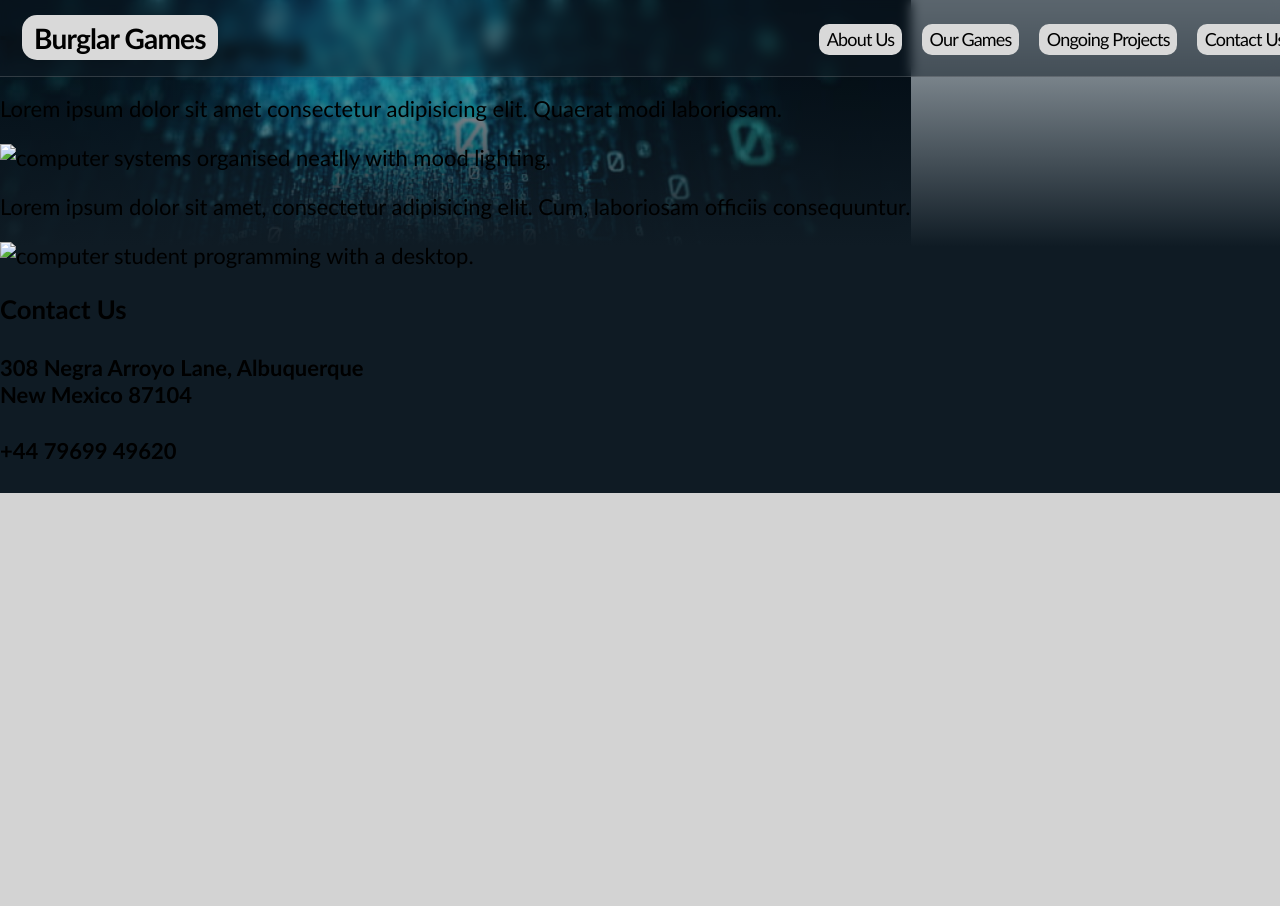
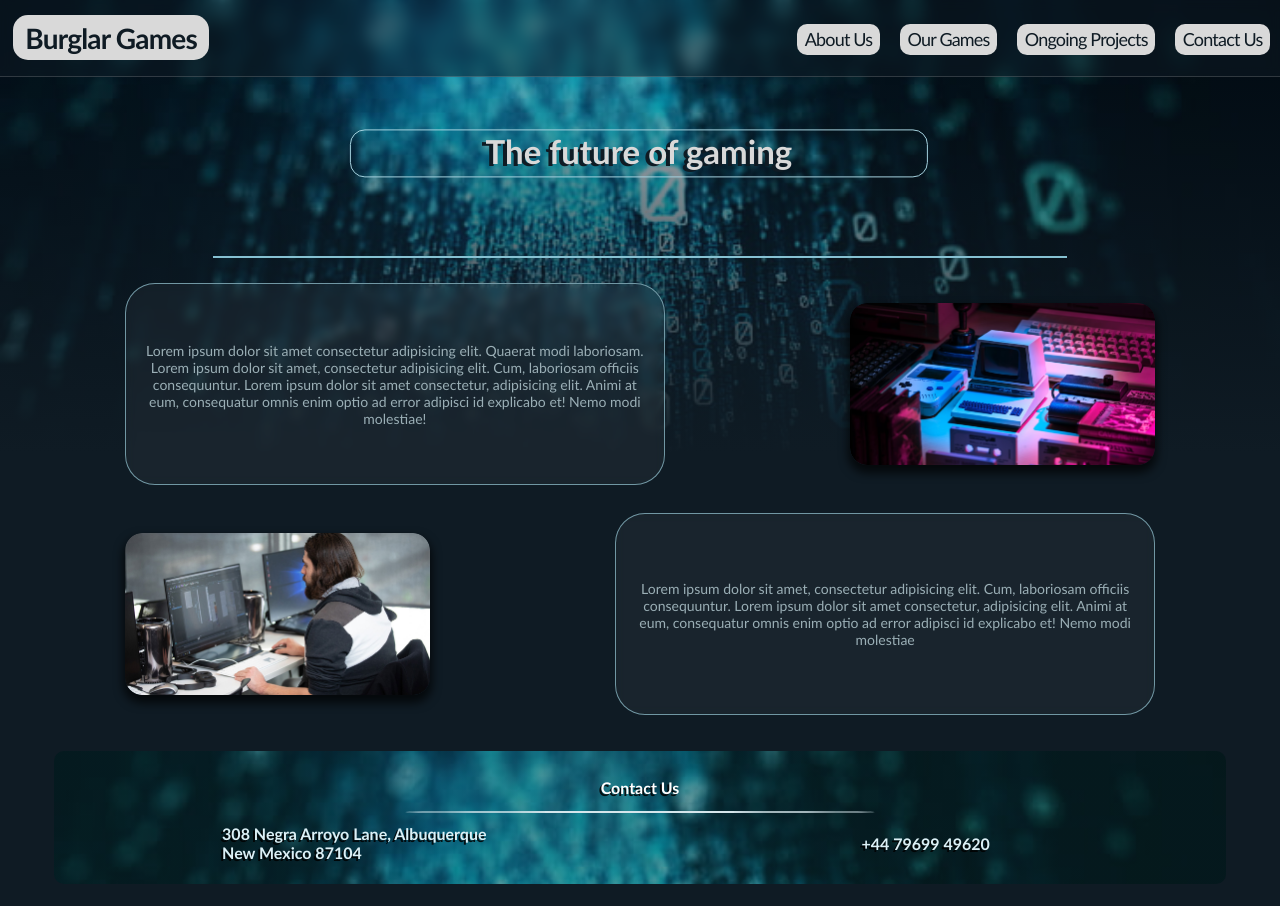
Before and after one commit to ChewieTea/TalWeb, a plain HTML site: page index.html in a window 1280 px wide. Before the commit the page ends 800 px from the top, so only its background shows below. Drawn offline with Linux system fonts and the light colour scheme.

Commit message:
Finished
Finished, it's now a project i can use to test javascript if i want to

```diff
--- a/index.html
+++ b/index.html
@@ -9,7 +9,7 @@
 </head>
 <body id="backgroundImageFix">
 
-    <header> <!--* bar -->
+    <header class="slide-in-top"> <!--* bar -->
 
         <h1>Burglar Games</h1>
 
@@ -25,23 +25,28 @@
 
     </header>
 
-    <section>
+    <section class="content">
         <h2>The future of gaming</h2>
+        <hr>
 
-        <div class="row">
-            <p>Lorem ipsum dolor sit amet consectetur adipisicing elit. Quaerat modi laboriosam.</p>
-            <img src="#" alt="computer systems organised neatlly with mood lighting.">
+        <div>
+            <div class="row">
+                <p>Lorem ipsum dolor sit amet consectetur adipisicing elit. Quaerat modi laboriosam. Lorem ipsum dolor sit amet, consectetur adipisicing elit. Cum, laboriosam officiis consequuntur. Lorem ipsum dolor sit amet consectetur, adipisicing elit. Animi at eum, consequatur omnis enim optio ad error adipisci id explicabo et! Nemo modi molestiae!</p>
+                <img src="media/rectangle 10.png" id="purple" alt="computer systems organised neatlly with mood lighting.">
+            </div>
+
+            <div class="row  student">
+                <p>Lorem ipsum dolor sit amet, consectetur adipisicing elit. Cum, laboriosam officiis consequuntur. Lorem ipsum dolor sit amet consectetur, adipisicing elit. Animi at eum, consequatur omnis enim optio ad error adipisci id explicabo et! Nemo modi molestiae</p>
+                <img src="media/image 1.png" id="student" alt="computer student programming with a desktop.">
+
+            </div>
         </div>
-
-        <div class="row">
-            <p>Lorem ipsum dolor sit amet, consectetur adipisicing elit. Cum, laboriosam officiis consequuntur.</p>
-            <img src="#" alt="computer student programming with a desktop.">
-        </div>
-
         <footer>
             <h3>Contact Us</h3>
-            <h4>308 Negra Arroyo Lane, Albuquerque<br>New Mexico 87104</h4>
-            <h4>+44 79699 49620</h4>
+            <hr>
+
+            <h4 id="address">308 Negra Arroyo Lane, Albuquerque<br>New Mexico 87104</h4>
+            <h4 id="number">+44 79699 49620</h4>
 
         </footer>
 
@@ -49,7 +54,5 @@
     </section>
 
 
-
-
 </body>
 </html>
--- a/style.css
+++ b/style.css
@@ -1,16 +1,50 @@
 :root {
     font-family: 'Trebuchet MS', 'Lucida Sans Unicode', 'Lucida Grande', 'Lucida Sans', Arial, sans-serif;
     font-size: 22px;
+
 }
 
 body {
-    margin:0;
+    margin:0 0 1rem 0;
     background: linear-gradient(180deg, rgba(0, 45, 77, 0.20) 0%, #0F1B24 50%), url(media/code.png), #0F1B24 50%;
     background-repeat: no-repeat;
     background-size: contain;
     background-color: lightgrey;
     z-index: 1;
 }
+
+/** header animation */
+
+.slide-in-top {
+	-webkit-animation: slide-in-top 1s cubic-bezier(0.250, 0.460, 0.450, 0.940) both;
+	        animation: slide-in-top 1s cubic-bezier(0.250, 0.460, 0.450, 0.940) both;
+}
+
+@-webkit-keyframes slide-in-top {
+    0% {
+      -webkit-transform: translateY(-1000px);
+              transform: translateY(-1000px);
+      opacity: 0;
+    }
+    100% {
+      -webkit-transform: translateY(0);
+              transform: translateY(0);
+      opacity: 1;
+    }
+  }
+  @keyframes slide-in-top {
+    0% {
+      -webkit-transform: translateY(-1000px);
+              transform: translateY(-1000px);
+      opacity: 0;
+    }
+    100% {
+      -webkit-transform: translateY(0);
+              transform: translateY(0);
+      opacity: 1;
+    }
+  }
+
 
 header {
     min-height: 1.6rem;
@@ -20,8 +54,8 @@ header {
     display: flex;
     justify-content: space-between;
     align-items: center;
-    padding: 0 1rem;
     letter-spacing: -0.8px;
+    z-index: 2;
 
     background-color: rgba(15, 27, 36, 0.5);
     backdrop-filter: blur(6px);
@@ -32,9 +66,15 @@ h1 {
     font-size: 28px;
     margin: .7rem 0;
 
+    color: #0f1b24;
     padding: .25rem .55rem;
     background-color: #D9D9D9;
     border-radius: 15px;
+
+}
+
+header h1 {
+    margin-left: .6rem;
 }
 
 nav ul {
@@ -48,10 +88,144 @@ nav ul {
 nav ul li a { /* text sections */
     font-size: 18px;
     margin-inline: .45rem;
-    color: black;
+    color: #0f1b24;
     text-decoration: none;
 
     padding: .2rem .35rem;
     background-color: #D9D9D9;
     border-radius: 10px;
 }
+
+/** transitions */
+
+
+
+.content {
+    position: relative;
+    margin-top: 32vh;
+    padding-inline: 2.5vw;
+}
+
+.content h2 {
+    position: absolute;
+    transform: translateX(55%) translateY(-19.2vh);
+
+    display:inline-block;
+    min-width: 45%;
+    text-align: center;
+    color:#D9D9D9;
+
+    padding: .05rem 0 .2rem;
+    margin-bottom: 0;
+    border: 1px solid rgb(165, 210, 223);
+    border-radius: 15px;
+
+    text-shadow: rgb(15, 27, 36) -4px 2px 0px;
+
+}
+
+hr {
+    width: 70%;
+    margin-top: 0;
+    border: .9px solid rgb(134, 193, 210);
+}
+
+.row {
+    display: flex;
+    flex-direction: row;
+    justify-content: space-around;
+    align-items: center;
+}
+
+.student {
+    flex-direction: row-reverse;
+}
+
+p {
+    display:flex;
+    align-items: center;
+    max-width: 40vw;
+    min-height: 200px;
+
+    font-size: 14px;
+    color: #9bafb6;
+    text-align: center;
+
+    padding: 0 .6rem;
+
+    border-radius: 30px;
+    border: 1.4px solid rgba(119, 158, 170, 0.95);
+    background: rgba(217, 217, 217, 0.05);
+    backdrop-filter: blur(5px);
+}
+
+
+img#purple {
+    width: 305px;
+    height: 162px;
+    flex-shrink: 0;
+
+    border-radius: 17px;
+    -webkit-box-shadow:0px 6px 10px 2px rgba(0, 0, 0, 0.7);
+    -moz-box-shadow: 0px 6px 10px 2px rgba(0, 0, 0, 0.7);
+    box-shadow: 0px 6px 10px 2px rgba(0, 0, 0, 0.7);
+}
+
+img#student {
+    width: 305px;
+    height: 162px;
+    flex-shrink: 0;
+
+    border-radius: 17px;
+    -webkit-box-shadow:0px 6px 10px 2px rgba(0, 0, 0, 0.7);
+    -moz-box-shadow: 0px 6px 10px 2px rgba(0, 0, 0, 0.7);
+    box-shadow: 0px 6px 10px 2px rgba(0, 0, 0, 0.7);
+}
+
+footer {
+    padding: .8rem 1.8rem 1rem;
+    margin: 1rem;
+    position: relative;
+
+    border-radius: 10px;
+    background: linear-gradient(rgba(9, 48, 55, 0.5), rgba(9, 48, 55, 0.5)), url(media/code.png);
+    background-size:cover;
+    background-repeat: no-repeat;
+
+    display: grid;
+    grid-template-columns: repeat(2, 1fr);
+    grid-template-rows: repeat(2, 1fr);
+    grid-column-gap: 50px;
+    grid-row-gap: .8rem;
+
+    align-items: center;
+    justify-items: center;
+}
+
+
+footer h3 { grid-area: 1 / 1 / 2 / 3; }
+footer h4#address { grid-area: 2 / 1 / 2 / 1; }
+footer h4#number { grid-area: 2 / 2 / 3 / 3; }
+
+h3, h4 {
+    color: white;
+    font-size: 16px;
+    margin: 0;
+    text-shadow: rgba(0, 0, 0, .85) -2px 2px 0px;
+}
+
+h3 {
+    color: white;
+}
+
+h4 {
+    color: rgb(220, 240, 246);
+}
+
+footer hr {
+    position: absolute;
+    max-width: 40%;
+    border-width: 1px;
+    border-radius: 50%;
+    border-color:#d6e6ec;
+}
```
Also changed, not shown: js.js (+14 -0 lines), media/image 2.png (deleted), media/image 3.png (deleted).
